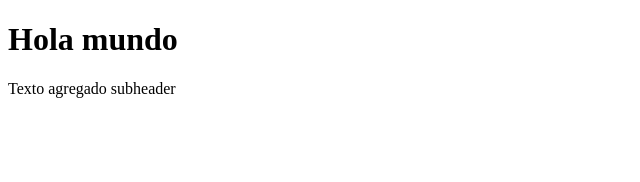
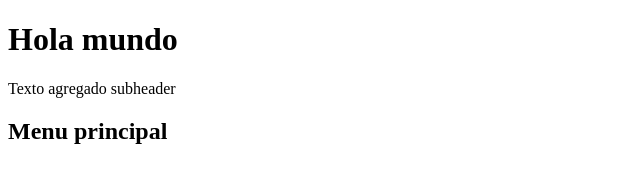
Before and after one commit to Ed-Bravo/prueba, a plain HTML site: page index.html in a window 1280 px wide. Shown: the whole page, without its empty margins (0-640 px from the left). Drawn offline with Linux system fonts and the light colour scheme.

Commit message:
Nuevo container

```diff
--- a/index.html
+++ b/index.html
@@ -8,5 +8,9 @@
 <body>
     <h1>Hola mundo</h1>
     <p>Texto agregado subheader</p>
+
+    <div class="main">
+        <h2>Menu principal</h2>
+    </div>
 </body>
 </html>
```
